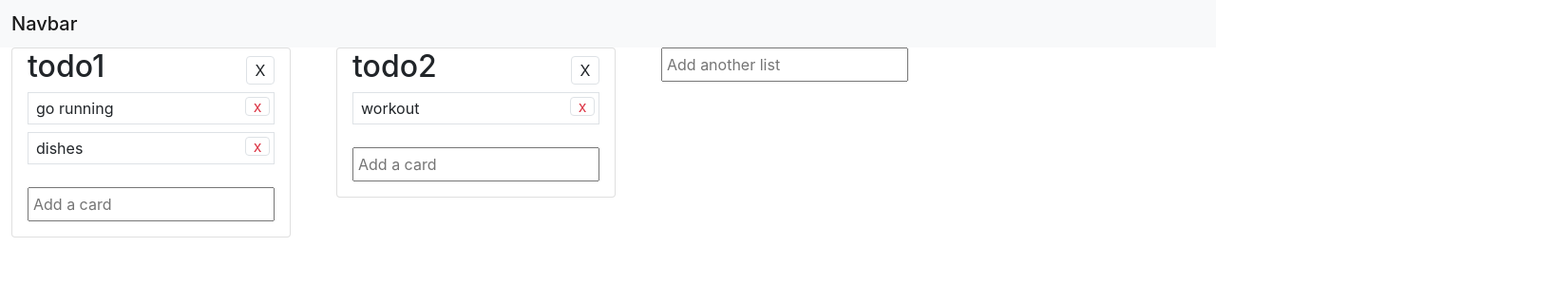
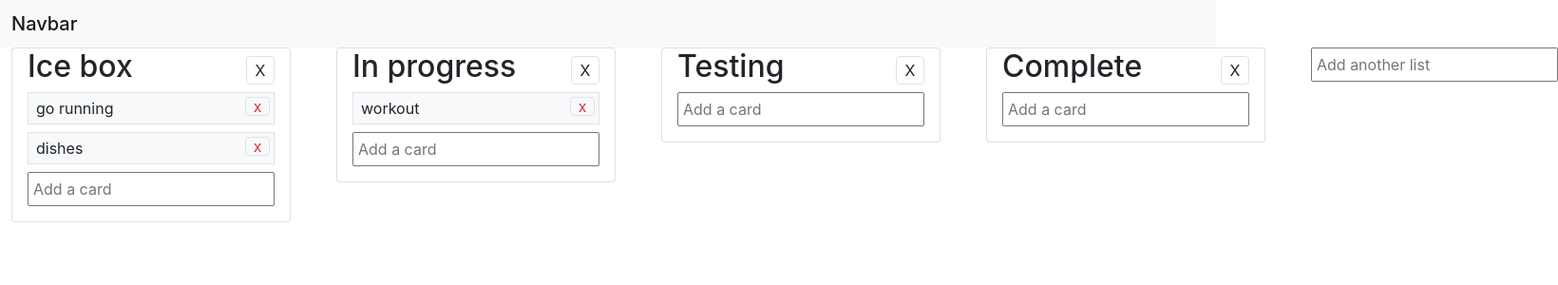
Before and after one commit to caveman0612/trello-app-ts-v4, a React (Create React App) app: page / in a window 1280 px wide. Shown: the top 300 px of the page at 95% size, 1640 px wide, since content can reach past the window. Built offline with nearby package versions, Linux system fonts and the light colour scheme.

Commit message:
finished adding dnd with cards. next step is going to be dnd with folders

```diff
--- a/src/redux/todoSlice.js
+++ b/src/redux/todoSlice.js
@@ -6,19 +6,28 @@ const todoSlice = createSlice({
     folders: {
       1: {
         id: 1,
-        title: "todo1",
+        title: "Ice box",
         cardIds: [3, 4],
       },
-      2: { id: 2, title: "todo2", cardIds: [5] },
+      2: { id: 2, title: "In progress", cardIds: [5] },
+      3: { id: 6, title: "Testing", cardIds: [] },
+      4: { id: 4, title: "Complete", cardIds: [] },
     },
     cards: {
       3: { id: 3, title: "go running" },
       4: { id: 4, title: "dishes" },
       5: { id: 5, title: "workout" },
     },
-    folderOrder: [1, 2],
+    folderOrder: [1, 2, 3, 4],
   },
   reducers: {
+    switchCards(state, action) {
+      const {source, destination, draggableId} = action.payload;
+      state.folders[Number(source.droppableId)].cardIds.splice(source.index, 1);
+      state.folders[Number(destination.droppableId)].cardIds.splice(destination.index, 0,
+        Number(draggableId))
+
+    },
     addTodo: (state, action) => {
       const newTodo = {
         id: Date.now(),
@@ -50,9 +59,10 @@ const todoSlice = createSlice({
       folder.cardIds.splice(index, 1);
       delete state.cards[action.payload.cardId]
     },
+
   },
 });
 
-export const { addTodo, addCard, deleteTodo, deleteCard } = todoSlice.actions;
+export const { addTodo, addCard, deleteTodo, deleteCard, switchCards } = todoSlice.actions;
 
 export default todoSlice.reducer;
--- a/src/routes/body/Body.js
+++ b/src/routes/body/Body.js
@@ -1,7 +1,8 @@
 import React, { useState } from "react";
 import { useDispatch, useSelector } from "react-redux";
-import { addTodo } from "../../redux/todoSlice";
+import { addTodo, switchCards } from "../../redux/todoSlice";
 import Folder from "./Folder";
+import {DragDropContext} from "react-beautiful-dnd"
 
 const Body = () => {
   const [newFolder, setNewFolder] = useState("");
@@ -19,13 +20,22 @@ const Body = () => {
     setNewFolder("");
   };
 
+  function dragEnd(result) {
+    const { destination, source, draggableId, type } = result;
+    console.log("end", destination, source, draggableId)
+    if (!destination) return;
+    if (destination.droppableId === source.droppableId && destination.index === source.index) return;
+    dispatch(switchCards({destination, source, draggableId}))
+
+  }
+
   return (
+    <DragDropContext onDragEnd={dragEnd}>
     <div className="container-fluid d-flex align-items-start">
-      {todos.folderOrder.map((id) => {
+      {todos.folderOrder.map((id, idx) => {
         const folder = todos.folders[id];
-        const cardsInFolder = folder.cardIds.map((id) => todos.cards[id]);
-        const completeFolder = { ...folder, cards: cardsInFolder };
-        return <Folder folder={completeFolder} key={folder.id} />;
+        const completeFolder = { ...folder };
+        return <Folder folder={completeFolder} key={folder.id} index={idx} cards={todos.cards}/>;
       })}
       <form onSubmit={handleSubmit}>
         <input
@@ -37,6 +47,7 @@ const Body = () => {
         <button type="submit" className="d-none"></button>
       </form>
     </div>
+ </DragDropContext>
   );
 };
 
--- a/src/routes/body/Folder.js
+++ b/src/routes/body/Folder.js
@@ -1,8 +1,9 @@
 import React, { useState } from "react";
 import { useDispatch } from "react-redux";
 import { addCard, deleteTodo, deleteCard } from "../../redux/todoSlice";
+import { DragDropContext, Droppable, Draggable } from "react-beautiful-dnd";
 
-const Folder = ({ folder }) => {
+const Folder = ({ folder, cards, index }) => {
   const dispatch = useDispatch();
   const [newCard, setNewCard] = useState("");
 
@@ -19,7 +20,7 @@ const Folder = ({ folder }) => {
   function handleDeleteFolder(event) {
     const confirm = window.confirm("This will delete the whole folder!");
     if (confirm) {
-      folder.cardIds.map(id => {
+      folder.cardIds.forEach(id => {
         dispatch(deleteCard({folderId: folder.id, cardId: id}))
       })
       dispatch(deleteTodo({ id: folder.id }))};
@@ -29,7 +30,9 @@ const Folder = ({ folder }) => {
     const confirm = window.confirm("This will the card permentally");
     confirm && dispatch(deleteCard({ folderId: folder.id, cardId }));
   }
+
   return (
+
     <div>
       <div className="card d-flex flex-column px-3 me-5">
         <div className="d-flex justify-content-between align-items-center">
@@ -42,26 +45,42 @@ const Folder = ({ folder }) => {
             X
           </button>
         </div>
+    <Droppable droppableId={`${folder.id}`} index={index} >
+        {(provided1) => (
+          <div className="list-unstyled"  {...provided1.droppableProps} ref={provided1.innerRef}>
+          {folder.cardIds.map((id, idx) => {
+            const card = cards[id];
+            return (
+              <Draggable draggableId={`${id}`} index={idx} key={id}>
+              {(provided2) => (
+                <div
 
-        <ul className="list-unstyled">
-          {folder.cards.map((item) => {
-            return (
-              <li
-                className=" border mb-2 p-1 ps-2 d-flex justify-content-between"
-                key={item.id}
+                {...provided2.draggableProps}
+                {...provided2.dragHandleProps}
+                ref={provided2.innerRef}
+                className=" border mb-2 p-1 ps-2 d-flex justify-content-between bg-light"
+                key={id}
               >
-                {item.title}
+              {/* add no selection css */}
+                {card.title}
                 <button
                   style={{ height: "20px", width: "20px" }}
                   className="btn border d-flex justify-content-center align-items-center text-danger"
-                  onClick={() => handleDeleteCard(item.id)}
+                  onClick={() => handleDeleteCard(card.id)}
                 >
                   x
                 </button>
-              </li>
+              </div>
+              )}
+              </Draggable>
             );
           })}
-        </ul>
+          {provided1.placeholder}
+        </div>
+        )}
+
+        </Droppable>
+        {/* </DragDropContext> */}
         <form onSubmit={handleSubmit}>
           <input
             className="mb-3 p-1"
@@ -72,7 +91,9 @@ const Folder = ({ folder }) => {
           <button type="submit" className="d-none"></button>
         </form>
       </div>
+
     </div>
+
   );
 };
 
```
